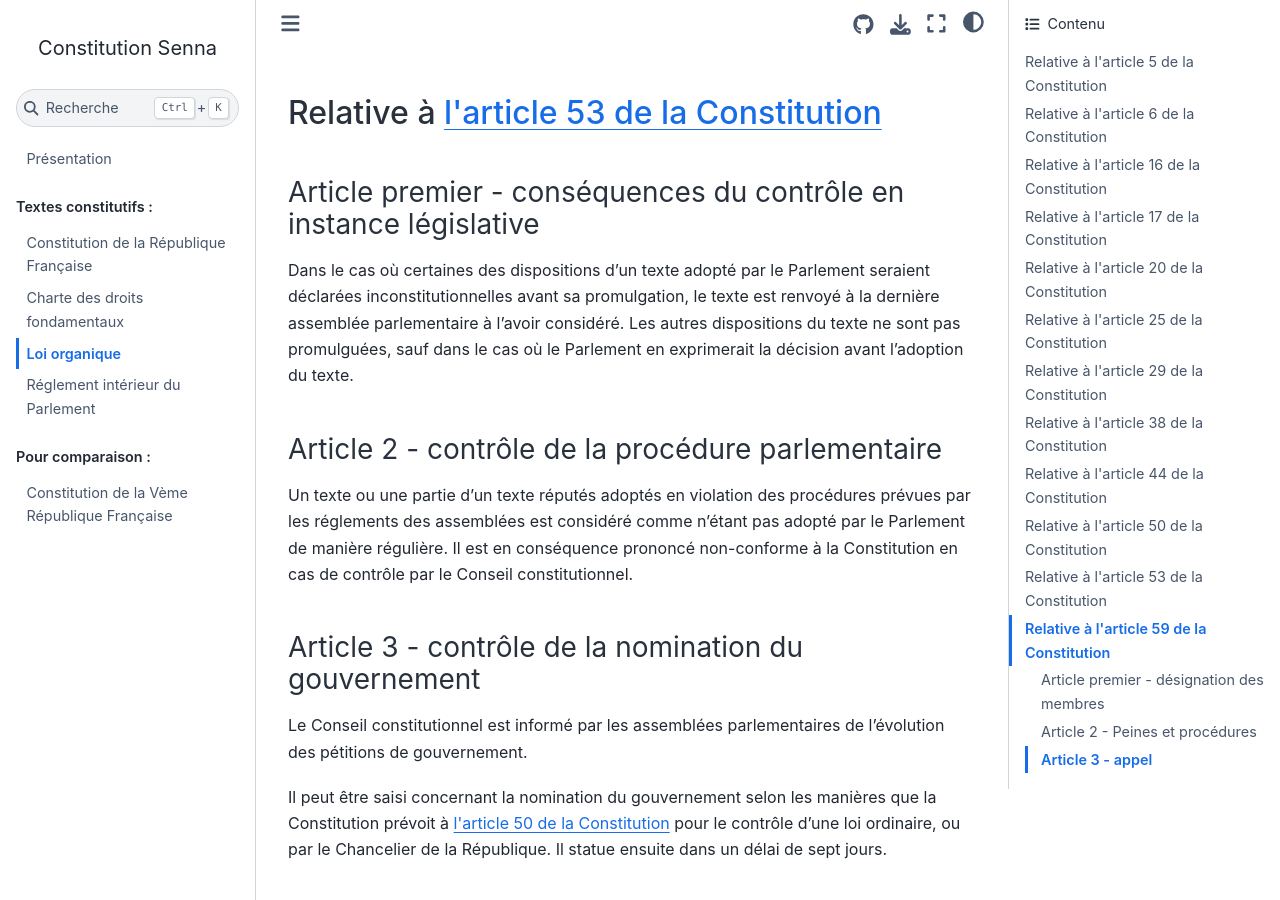
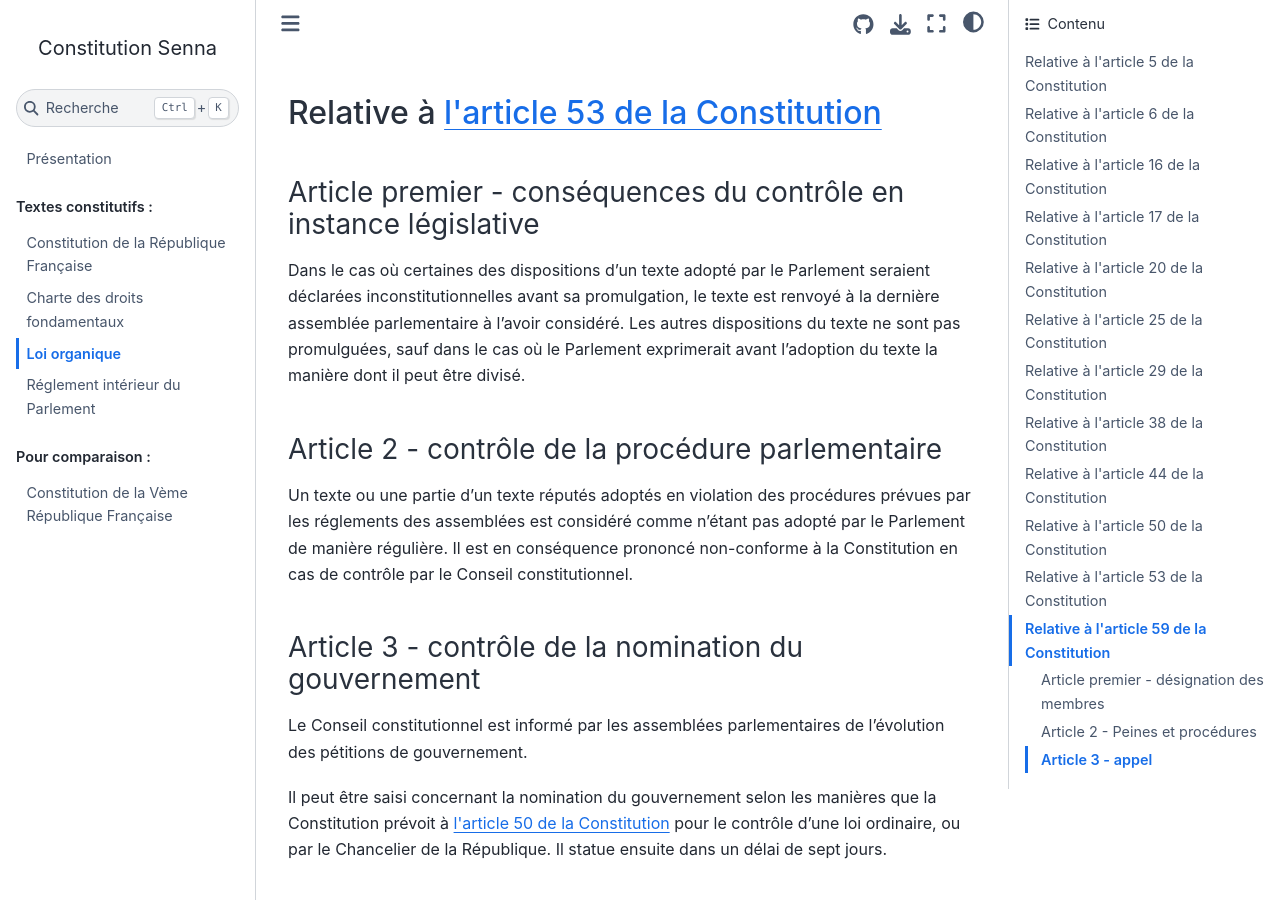
Before and after one commit to Gouvernathor/senna, a Sphinx documentation site: the page built from source/organique.rst, in a window 1280 px wide and 900 px high, scrolled down 7024 px. Built offline with Sphinx 7.4.7 and the Sphinx Book theme 1.1.4, drawn with Linux system fonts in a browser that asks for light colours.

Commit message:
Restriction plus précise sur la division d'une clause incst

```diff
--- a/source/organique.rst
+++ b/source/organique.rst
@@ -230,7 +230,7 @@
 
 Article premier - conséquences du contrôle en instance législative
 ------------------------------------------------------------------
-Dans le cas où certaines des dispositions d'un texte adopté par le Parlement seraient déclarées inconstitutionnelles avant sa promulgation, le texte est renvoyé à la dernière assemblée parlementaire à l'avoir considéré. Les autres dispositions du texte ne sont pas promulguées, sauf dans le cas où le Parlement en exprimerait la décision avant l'adoption du texte.
+Dans le cas où certaines des dispositions d'un texte adopté par le Parlement seraient déclarées inconstitutionnelles avant sa promulgation, le texte est renvoyé à la dernière assemblée parlementaire à l'avoir considéré. Les autres dispositions du texte ne sont pas promulguées, sauf dans le cas où le Parlement exprimerait avant l'adoption du texte la manière dont il peut être divisé.
 
 Article 2 - contrôle de la procédure parlementaire
 --------------------------------------------------
```
